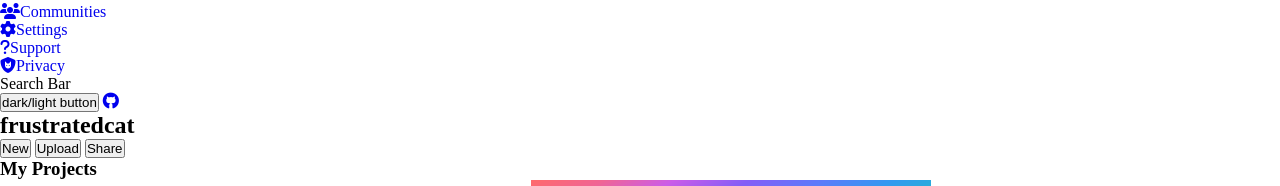
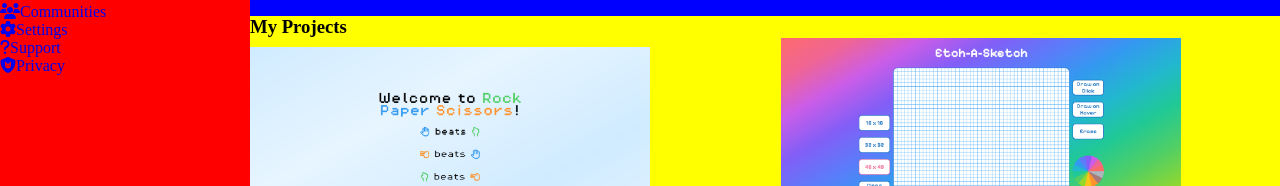
Before and after one commit to frustratedcat/admin-dashboard, a plain HTML site: page index.html in a window 1280 px wide. Shown: the part 114-300 px from the top of the page. Drawn offline with Linux system fonts and the light colour scheme.

Commit message:
Add outer grid

```diff
--- a/index.html
+++ b/index.html
@@ -15,8 +15,8 @@
     <title>Dashboard</title>
   </head>
   <body>
-    <div class="body-container">
-      <section>
+    <div class="body-container grid-outer">
+      <section class="grid-outer-first">
         <h1>Dashboard</h1>
         <nav>
           <ul>
@@ -97,7 +97,7 @@
         </nav>
       </section>
 
-      <section>
+      <section class="grid-outer-second">
         <div>Search Bar</div>
         <button type="button">dark/light button</button>
         <a
@@ -116,7 +116,7 @@
         <button type="button">Share</button>
       </section>
 
-      <main>
+      <main class="grid-outer-third">
         <article>
           <h3>My Projects</h3>
           <a
--- a/style.css
+++ b/style.css
@@ -11,6 +11,30 @@
 
 .body-container {
   height: 100vh;
+}
+
+.grid-outer {
+  display: grid;
+  grid-template-rows: 130px 1fr;
+  grid-template-columns: 250px 2fr;
+}
+
+.grid-outer-first {
+  background-color: red;
+  grid-column: 1 / 2;
+  grid-row: 1 / 3;
+}
+
+.grid-outer-second {
+  background-color: blue;
+  grid-column: 2 / 3;
+  grid-row: 1 / 2;
+}
+
+.grid-outer-third {
+  background-color: yellow;
+  grid-column: 2 / 3;
+  grid-row: 2 / 3;
 }
 
 a {
```
